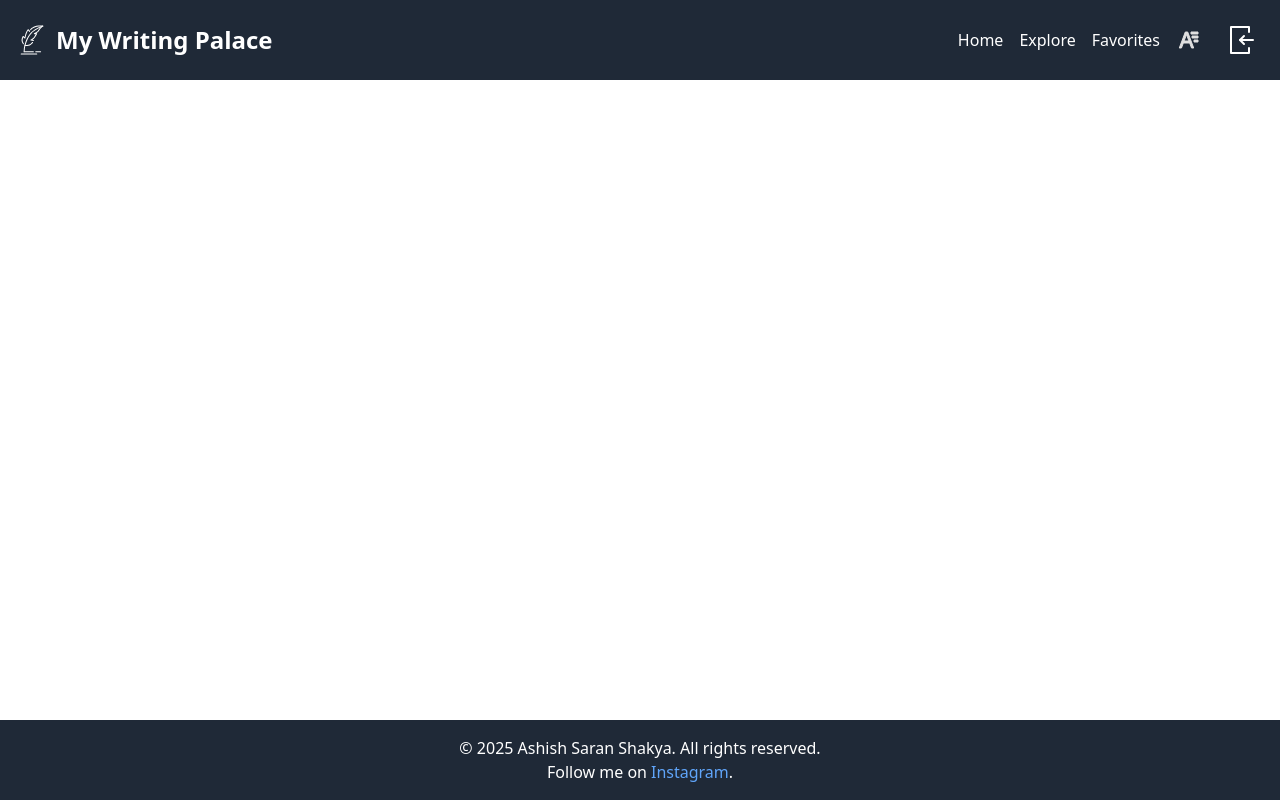
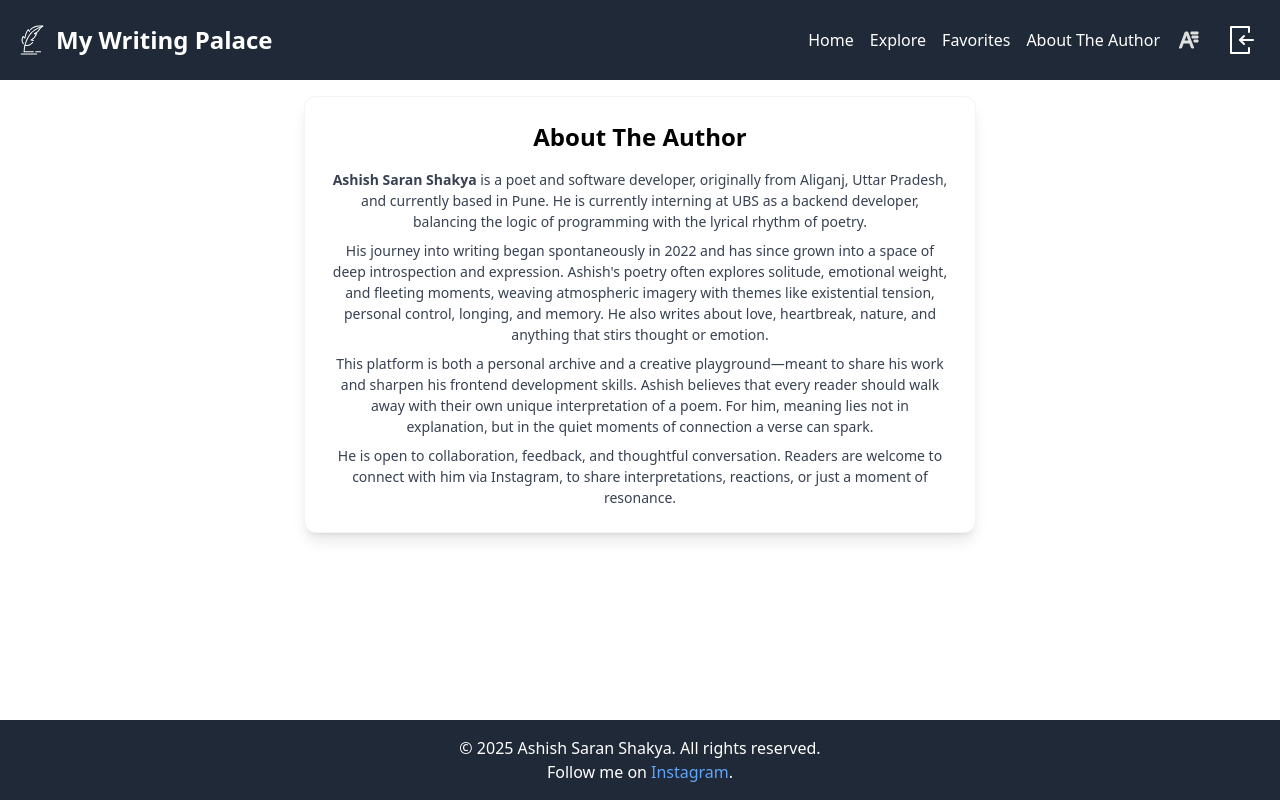
Before and after one commit to ashishsaranshakya/poetry-blog, a React (Vite) app: page /about-author in a window 1280 px wide. Built offline with nearby package versions, Linux system fonts and the light colour scheme; no server answers; the database is empty.

Commit message:
Issue #4: Add "About The Author" Page

```diff
--- a/src/App.jsx
+++ b/src/App.jsx
@@ -13,6 +13,7 @@ import HomePage from './pages/HomePage';
 import PoemPage from './pages/PoemPage';
 import AdminPage from './pages/AdminPage';
 import EditPage from './pages/EditPage';
+import AboutAuthorPage from './pages/AboutAuthorPage';
 
 const App = () => {
 
@@ -28,6 +29,7 @@ const App = () => {
                 <Route path="/explore" element={<ExplorePage />} />
                 <Route path="/poems/:id" element={<PoemPage />} />
                 <Route path="/favorites" element={<Favorites />} />
+                <Route path="/about-author" element={<AboutAuthorPage />} />
                 <Route path="/add-poem" element={
                   <ProtectedRoute isAdmin message="You must be logged in to add poems.">
                     <AddPoemPage />
--- a/src/components/Header.jsx
+++ b/src/components/Header.jsx
@@ -56,6 +56,7 @@ const Header = () => {
             <Link to="/" className="hover:text-gray-500">Home</Link>
             <Link to="/explore" className="hover:text-gray-500">Explore</Link>
             <Link to="/favorites" className="hover:text-gray-500">Favorites</Link>
+            <Link to="/about-author" className="hover:text-gray-500">About The Author</Link>
             {user && user.uid === import.meta.env.VITE_USER_ID && (
               <>
                 <Link to="/add-poem" className="hover:text-gray-500">Add Poem</Link>
@@ -105,6 +106,7 @@ const Header = () => {
           <li><Link to="/" className="hover:text-gray-500 block" onClick={() => setMenuOpen(false)}>Home</Link></li>
           <li><Link to="/explore" className="hover:text-gray-500 block" onClick={() => setMenuOpen(false)}>Explore</Link></li>
           <li><Link to="/favorites" className="hover:text-gray-500 block" onClick={() => setMenuOpen(false)}>Favorites</Link></li>
+          <li><Link to="/about-author" className="hover:text-gray-500 block" onClick={() => setMenuOpen(false)}>About The Author</Link></li>
           {user && user.uid === import.meta.env.VITE_USER_ID && (
             <>
               <li><Link to="/add-poem" className="hover:text-gray-500 block" onClick={() => setMenuOpen(false)}>Add Poem</Link></li>
--- /dev/null
+++ b/src/pages/AboutAuthorPage.jsx
@@ -0,0 +1,32 @@
+import React, { useContext } from "react";
+import { ThemeContext } from '../context/ThemeContext';
+
+const AboutAuthorPage = () => {
+  const { isDarkMode, fontSizeClass, fontStyleClass, lineHeightClass, getRelativeFontSizeClass } = useContext(ThemeContext);
+
+  const headingFontSize = getRelativeFontSizeClass(fontSizeClass, 3);
+  const textFontSize = getRelativeFontSizeClass(fontSizeClass, -1);
+  return (
+    <div className={`flex items-center justify-center`}>
+      <div className={`max-w-2xl w-full rounded-xl shadow-lg p-6 border ${isDarkMode ? 'bg-gray-800 border-gray-900' : 'bg-white border-gray-100'}`}>
+        <h1 className={`${headingFontSize} font-bold mb-4 text-center ${isDarkMode ? 'text-white' : 'text-black'} ${fontStyleClass}`}>About The Author</h1>
+        <div className={`space-y-2 text-center ${textFontSize} ${fontStyleClass} ${lineHeightClass} ${isDarkMode ? 'text-gray-300' : 'text-gray-700'}`}>
+          <p>
+            <span className="font-semibold">Ashish Saran Shakya</span> is a poet and software developer, originally from Aliganj, Uttar Pradesh, and currently based in Pune. He is currently interning at UBS as a backend developer, balancing the logic of programming with the lyrical rhythm of poetry.
+          </p>
+          <p>
+            His journey into writing began spontaneously in 2022 and has since grown into a space of deep introspection and expression. Ashish's poetry often explores solitude, emotional weight, and fleeting moments, weaving atmospheric imagery with themes like existential tension, personal control, longing, and memory. He also writes about love, heartbreak, nature, and anything that stirs thought or emotion.
+          </p>
+          <p>
+            This platform is both a personal archive and a creative playground—meant to share his work and sharpen his frontend development skills. Ashish believes that every reader should walk away with their own unique interpretation of a poem. For him, meaning lies not in explanation, but in the quiet moments of connection a verse can spark.
+          </p>
+          <p>
+            He is open to collaboration, feedback, and thoughtful conversation. Readers are welcome to connect with him via Instagram, to share interpretations, reactions, or just a moment of resonance.
+          </p>
+        </div>
+      </div>
+    </div>
+  );
+};
+
+export default AboutAuthorPage;
```
